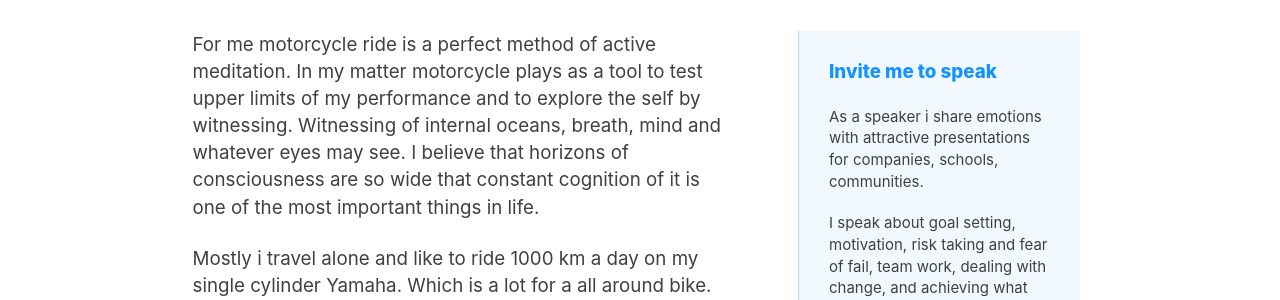
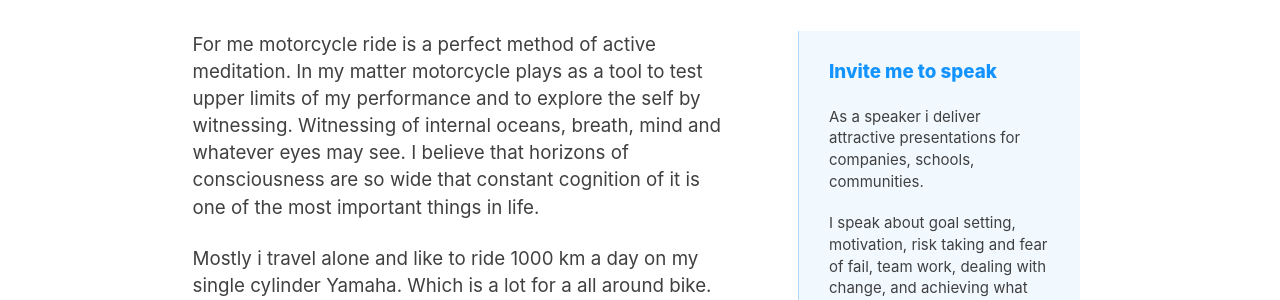
Before and after one commit to karolismieliauskas/thecoldestride.com, a Jekyll site: the page built from pages/about.html, in a window 1280 px wide and 900 px high, scrolled down 487 px. Shown: the part 153-453 px from the top of the window. Built offline with Jekyll 4.4.1, drawn with Linux system fonts in a browser that asks for light colours.

Commit message:
Update about.yml

```diff
--- a/_data/about.yml
+++ b/_data/about.yml
@@ -21,7 +21,7 @@
 banner:
   title: Invite me to speak
   body: |
-    As a speaker i share emotions with attractive presentations for companies, schools, communities.
+    As a speaker i deliver attractive presentations for companies, schools, communities.
 
     I speak about goal setting, motivation, risk taking and fear of fail, team work, dealing with change, and achieving what was set out to achieve, no matter what are the obstacles.
   action: Get in touch
```
